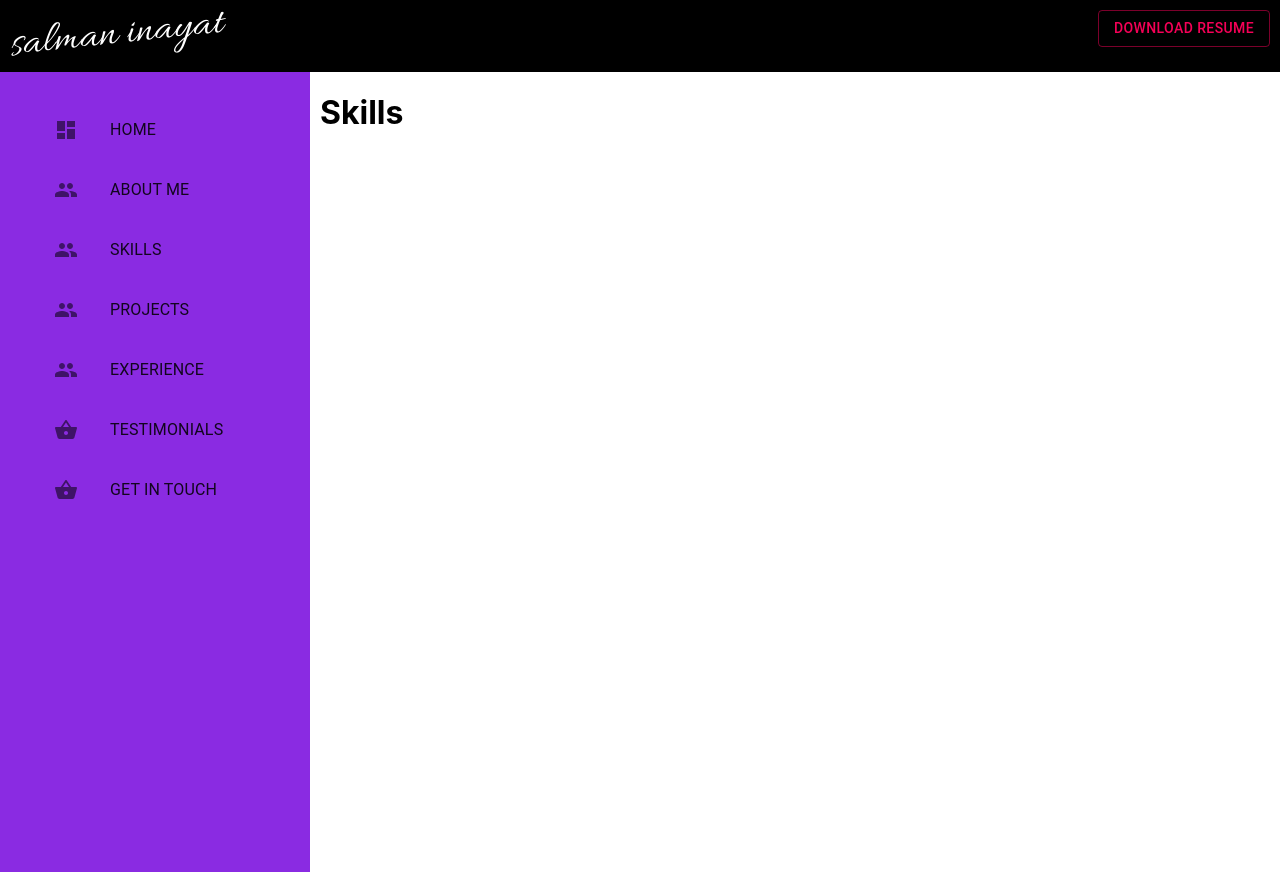
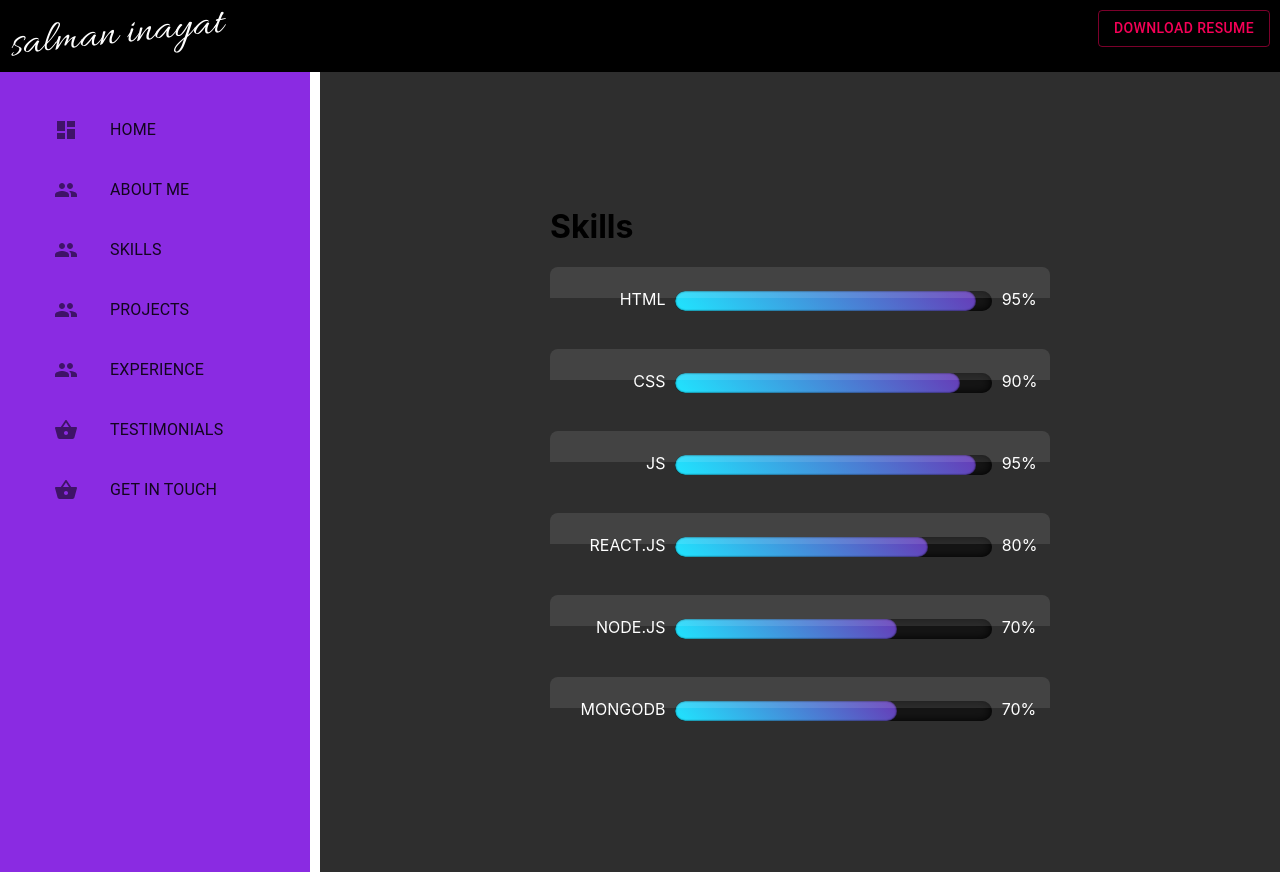
Before and after one commit to Salman-Inayat/Portfolio, a Next.js app: page /Skills in a window 1280 px wide. Before the commit the page ends 800 px from the top, so only its background shows below. Built offline with nearby package versions, Linux system fonts and the light colour scheme.

Commit message:
Skills section added

```diff
--- a/pages/Skills.js
+++ b/pages/Skills.js
@@ -1,11 +1,59 @@
-import React from 'react'
+import React from "react";
+import styles from "../styles/Skills.module.css";
 
 const Skills = () => {
-    return (
-        <div>
-            <h1>Skills </h1>
+  const skills = [
+    {
+      name: "HTML",
+      percent: "95%",
+    },
+    {
+      name: "CSS",
+      percent: "90%",
+    },
+    {
+      name: "JS",
+      percent: "95%",
+    },
+    {
+      name: "React.js",
+      percent: "80%",
+    },
+    {
+      name: "Node.js",
+      percent: "70%",
+    },
+    {
+      name: "Mongodb",
+      percent: "70%",
+    },
+  ];
+
+  const Skill_bars = () => {
+    return skills.map((skill) => {
+      return (
+        <div className={styles.skills}>
+          <span className={styles.name}>{skill.name}</span>
+          <div className={styles.percent}>
+            <div
+              className={styles.progress}
+              style={{ width: `${skill.percent}` }}
+            ></div>
+          </div>
+          <span className={styles.value}>{skill.percent}</span>
         </div>
-    )
-}
+      );
+    });
+  };
+
+  return (
+    <div className={styles.body}>
+      <div className={styles.container}>
+        <h1>Skills </h1>
+        <Skill_bars />
+      </div>
+    </div>
+  );
+};
 
 export default Skills;
--- a/styles/Skills.module.css
+++ b/styles/Skills.module.css
@@ -0,0 +1,95 @@
+.body {
+  display: flex;
+  justify-content: center;
+  align-items: center;
+  min-height: 100vh;
+  background: #2e2e2e;
+}
+
+.container {
+  position: relative;
+  width: 500px;
+}
+
+.container h2 {
+  color: #fff;
+}
+
+.container .skills {
+  position: relative;
+  display: flex;
+  margin: 20px 0px;
+  padding: 24px 10px 18px;
+  background: linear-gradient(#616161 0% #333 10%, #222);
+  border-radius: 8px;
+  overflow: hidden;
+  /* border: 2px solid #000; */
+  transition: 0.5s;
+}
+
+.container:hover .skills {
+  opacity: 0.05;
+}
+
+.container .skills:hover {
+  opacity: 1;
+  transform: scale(1.1);
+}
+
+.container .skills::before {
+  content: "";
+  position: absolute;
+  top: 0%;
+  left: 0%;
+  width: 100%;
+  height: 50%;
+  background: rgba(355, 355, 355, 0.1);
+  z-index: 10;
+}
+
+.container .skills .name {
+  position: relative;
+  width: 110px;
+  text-align: right;
+  color: #fff;
+  margin-top: -2px;
+  text-transform: uppercase;
+}
+
+.container .skills .value {
+  position: relative;
+  width: 40px;
+  text-align: left;
+  color: #fff;
+  margin-top: -2px;
+  text-transform: uppercase;
+}
+
+.container .skills .percent {
+  position: relative;
+  width: calc(100% - 150px);
+  height: 20px;
+  margin: 0 10px;
+  border-radius: 10px;
+  background: #151515;
+  box-shadow: inset 0 0 10px #000;
+  overflow: hidden;
+}
+
+.container .skills .percent .progress {
+  position: absolute;
+  top: 0;
+  left: 0;
+  width: 70%;
+  height: 100%;
+  border-radius: 10px;
+  background: linear-gradient(45deg, #1fe6ff, #673ab7);
+  box-shadow: inset 0 0 2px #000;
+  animation: animate 3s ease-in-out forwards;
+}
+
+@keyframes animate {
+  from {
+    width: 0%;
+  }
+}
```
